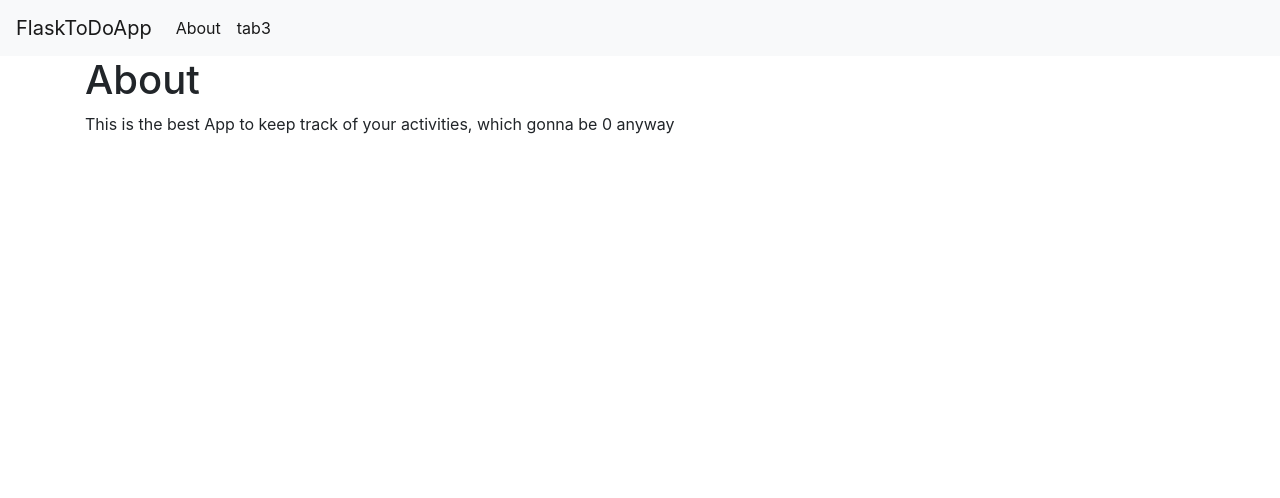
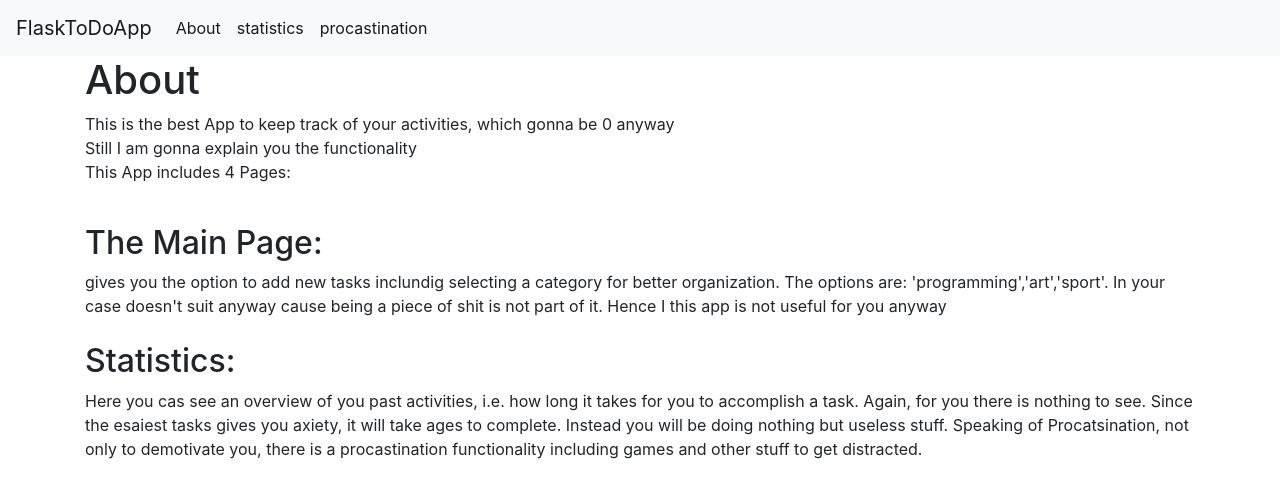
Before and after one commit to markus3456/task-force, a Flask app: page /about in a window 1280 px wide. Shown: the top 498 px of the page. Run offline with Flask 2, Linux system fonts and the light colour scheme; some libraries are stand-ins or nearby versions.

Commit message:
added createtime timestamp
when new task is created, timestamp will be added to db.

```diff
--- a/templates/about.html
+++ b/templates/about.html
@@ -2,5 +2,23 @@
 
 {% block content %}
     <h1>{% block title %} About {% endblock %}</h1>
-        <p>{% block body %} This is the best App to keep track of your activities, which gonna be 0 anyway{% endblock %}</p>
+        <p>{% block body %} This is the best App to keep track of your activities, which gonna be 0 anyway
+            <br> Still I am gonna explain you the functionality
+            <br> This App includes 4 Pages:
+            <br>
+            <br> <h2> The Main Page:</h2>
+                gives you the option to add new tasks inclundig selecting a category for better organization.
+                    The options are: 'programming','art','sport'. In your case doesn't suit anyway cause being a piece of shit is not part of it.
+                    Hence I this app is not useful for you anyway
+            <br>
+            <br> <h2> Statistics:</h2>
+                Here you cas see an overview of you past activities, i.e. how long it takes for you to accomplish a task.
+                    Again, for you there is nothing to see. Since the esaiest tasks gives you axiety, it will take ages to complete.
+                    Instead you will be doing nothing but useless stuff. Speaking of Procatsination, not only to demotivate you,
+                    there is a procastination functionality including games and other stuff to get distracted.
+
+
+
+
+            {% endblock %}</p>
 {% endblock %}
--- a/templates/base.html
+++ b/templates/base.html
@@ -17,14 +17,22 @@
             <span class="navbar-toggler-icon"></span>
         </button>
         <div class="collapse navbar-collapse" id="navbarNav">
+
             <ul class="navbar-nav">
             <li class="nav-item active">
                 <a class="nav-link" href="/about">About</a>
             </li>
             </ul>
+
             <ul class="navbar-nav">
             <li class="nav-item active">
-                <a class="nav-link" href="/#">tab3</a>
+                <a class="nav-link" href="/statistics">statistics</a>
+            </li>
+            </ul>
+
+            <ul class="navbar-nav">
+            <li class="nav-item active">
+                <a class="nav-link" href="/#">procastination</a>
             </li>
             </ul>
     </nav>
--- a/templates/index.html
+++ b/templates/index.html
@@ -33,6 +33,7 @@
           <th>ID</th>
           <th>Title</th>
           <th>Category</th>
+          <th>Create Time</th>
           <th>Status</th>
           <th>Update</th>
         </tr>
@@ -43,6 +44,7 @@
         <td>{{ todo.id }}</td>
         <td>{{ todo.title }}</td>
         <td>{{ todo.category }}</td>
+        <td>{{ todo.time }}</td>
         <td>
           {% if todo.complete == False %}
             <span>| Not Completed</span>
```
Also changed, not shown: templates/statistics.html (added, +9 -0 lines).
